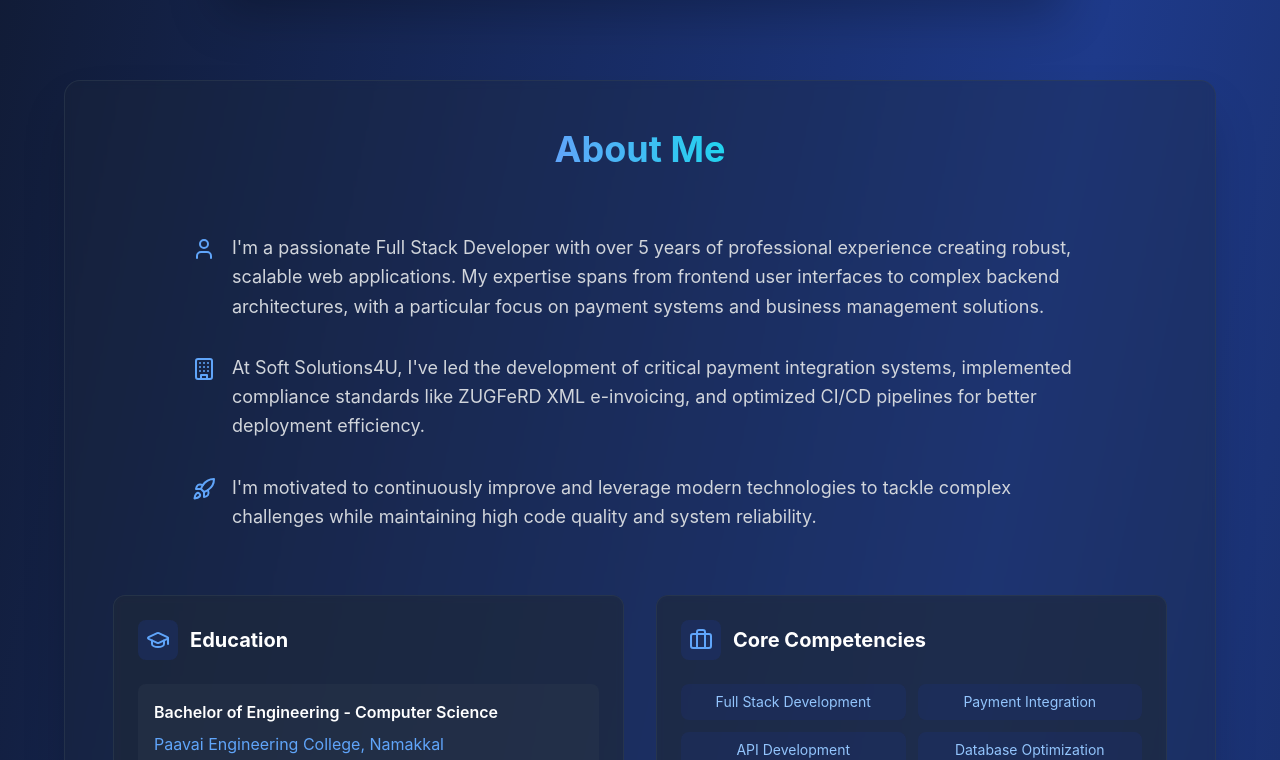
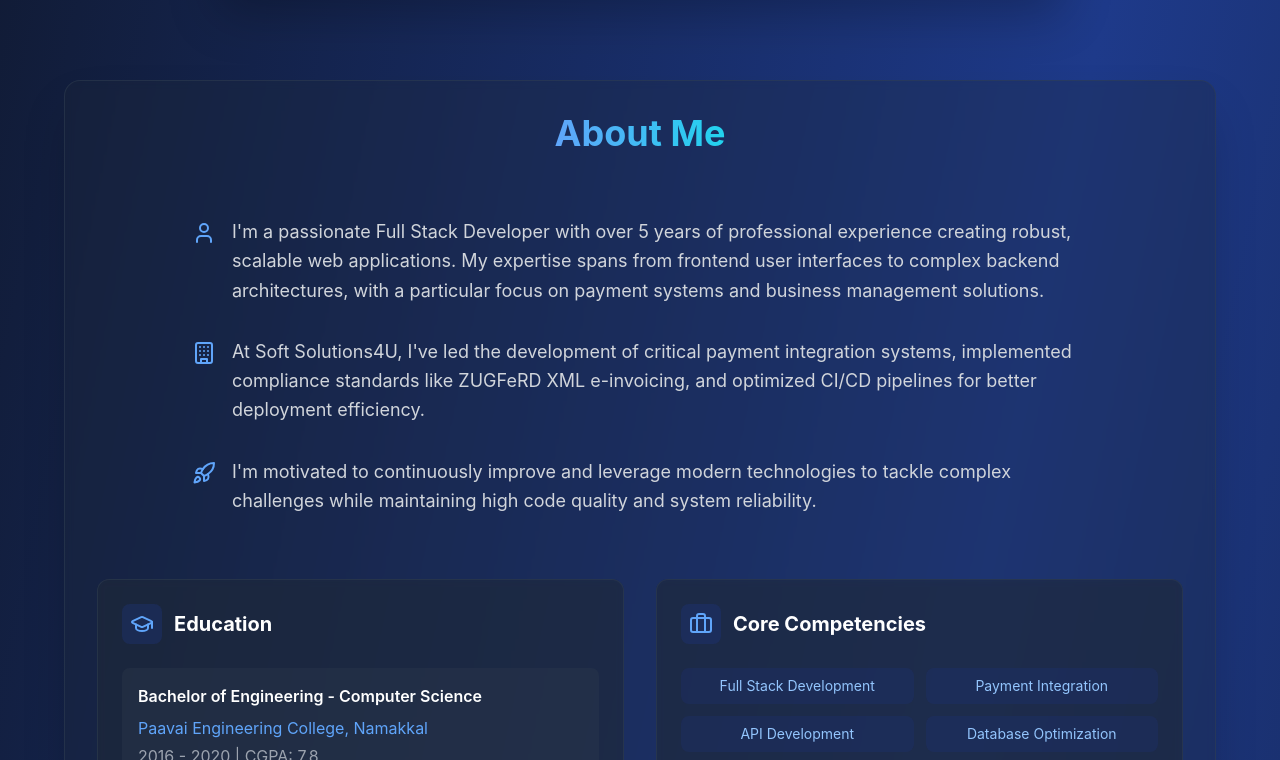
Before and after one commit to iamgowrishankar/portfolio, a React (Create React App) app: page / in a window 1280 px wide. Shown: the part 840-1600 px from the top of the page. Built offline with nearby package versions, Linux system fonts and the light colour scheme.

Commit message:
Fix mobile view design

```diff
--- a/src/components/About.js
+++ b/src/components/About.js
@@ -22,7 +22,7 @@ const About = () => {
 
   return (
     <section id="about" className="py-20 px-4 text-white">
-      <div className="max-w-6xl mx-auto bg-slate-800/30 backdrop-blur-sm rounded-2xl p-8 md:p-12 shadow-2xl border border-slate-700/50">
+      <div className="max-w-6xl mx-auto bg-slate-800/30 backdrop-blur-sm rounded-2xl p-4 md:p-8 shadow-2xl border border-slate-700/50">
         <div className="max-w-6xl mx-auto">
           <h2 className="text-4xl font-bold text-center mb-16">
             <span className="bg-gradient-to-r from-blue-400 to-cyan-400 bg-clip-text text-transparent">
@@ -61,7 +61,7 @@ const About = () => {
           </div>
 
           {/* Card-based layout */}
-          <div className="grid md:grid-cols-2 gap-8">
+          <div className="grid md:grid-cols-2 gap-8 md:gap-8">
             {/* Education Card */}
             <div className="bg-slate-800/50 backdrop-blur-sm rounded-xl p-6 border border-slate-700/50 hover:transform hover:scale-105 transition-all duration-300">
               <div className="flex items-center gap-3 mb-6">
```
